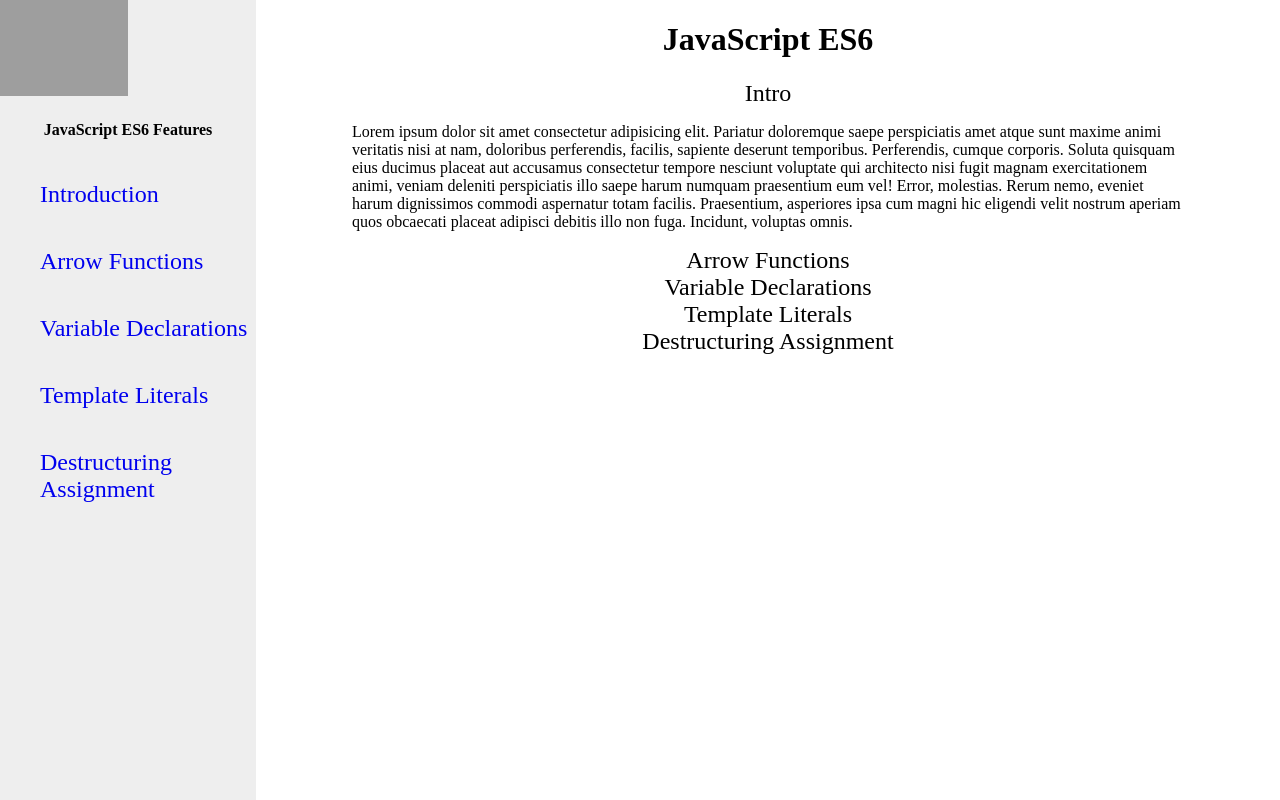
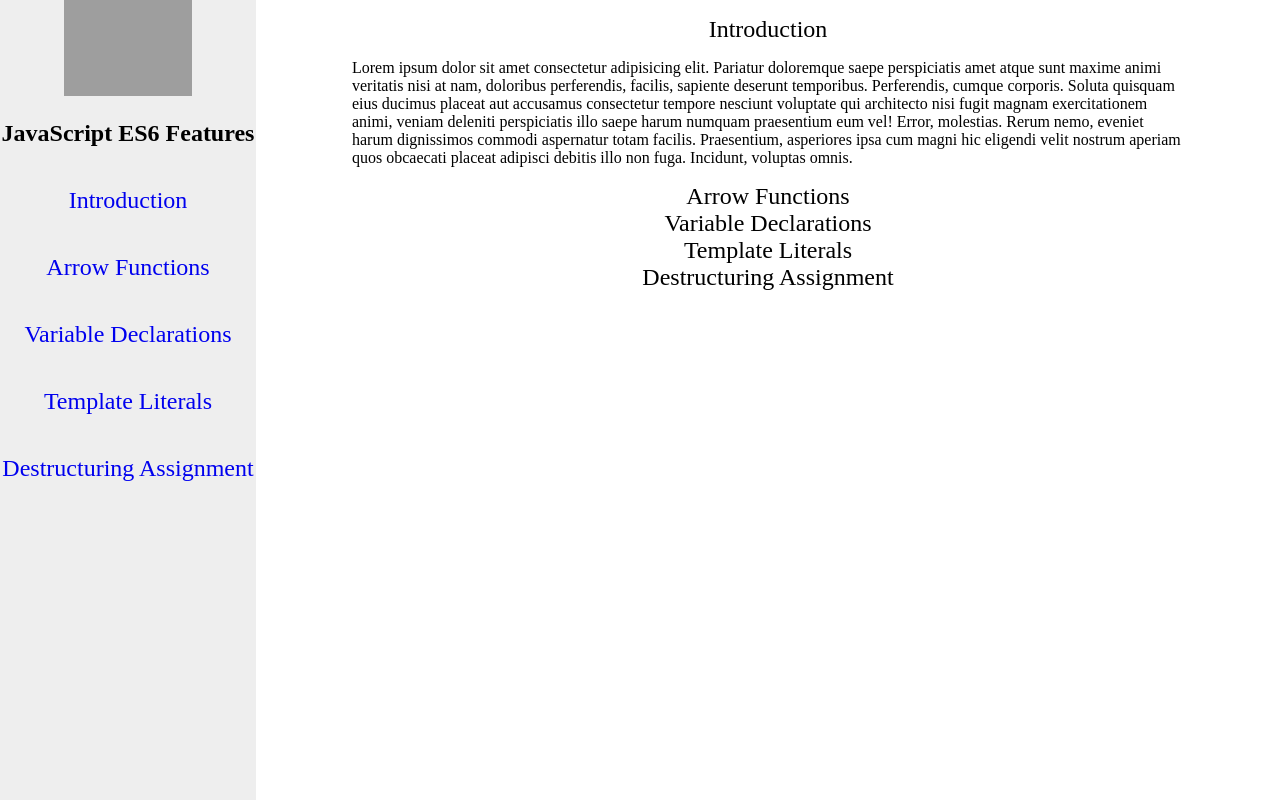
Before and after one commit to PBillingsby/freecodecamp-projects, a plain HTML site: page FCC-tech-page/index.html in a window 1280 px wide. Drawn offline with Linux system fonts and the light colour scheme; grey boxes are pictures that could not be loaded.

Commit message:
Style nav-bar links

```diff
--- a/FCC-tech-page/index.html
+++ b/FCC-tech-page/index.html
@@ -10,7 +10,7 @@
 <body>
   <div id="nav-bar">
     <img src="https://pluspng.com/img-png/logo-javascript-png-html-code-allows-to-embed-javascript-logo-in-your-website-587.png" alt="logo">
-    <header><h4>JavaScript ES6 Features</h4></header>
+    <header><h2>JavaScript ES6 Features</h2></header>
     <ul>
       <li><a href="#intro" class="nav-link">Introduction</a></li>
       <li><a href="#arrow_functions" class="nav-link">Arrow Functions</a></li>
@@ -20,10 +20,8 @@
     </ul>
   </div>
   <main id="main-doc">
-
-    <h1>JavaScript ES6</h1>
     <section class="main-section" id="intro">
-      <header>Intro</header>
+      <header>Introduction</header>
       <p>Lorem ipsum dolor sit amet consectetur adipisicing elit. Pariatur doloremque saepe perspiciatis amet atque sunt maxime animi veritatis nisi at nam, doloribus perferendis, facilis, sapiente deserunt temporibus. Perferendis, cumque corporis.
       Soluta quisquam eius ducimus placeat aut accusamus consectetur tempore nesciunt voluptate qui architecto nisi fugit magnam exercitationem animi, veniam deleniti perspiciatis illo saepe harum numquam praesentium eum vel! Error, molestias.
       Rerum nemo, eveniet harum dignissimos commodi aspernatur totam facilis. Praesentium, asperiores ipsa cum magni hic eligendi velit nostrum aperiam quos obcaecati placeat adipisci debitis illo non fuga. Incidunt, voluptas omnis.</p>
--- a/FCC-tech-page/style.css
+++ b/FCC-tech-page/style.css
@@ -5,6 +5,7 @@ body {
 }
 ul {
   list-style-type: none;
+  padding-left: 0;
 }
 img {
   width: 50%;
@@ -29,4 +30,8 @@ section>header {
 #nav-bar {
   height: 100vh;
   background-color: #eee;
+  text-align: center;
 }
+#main-doc {
+  padding: 2vh 0;
+}
```
